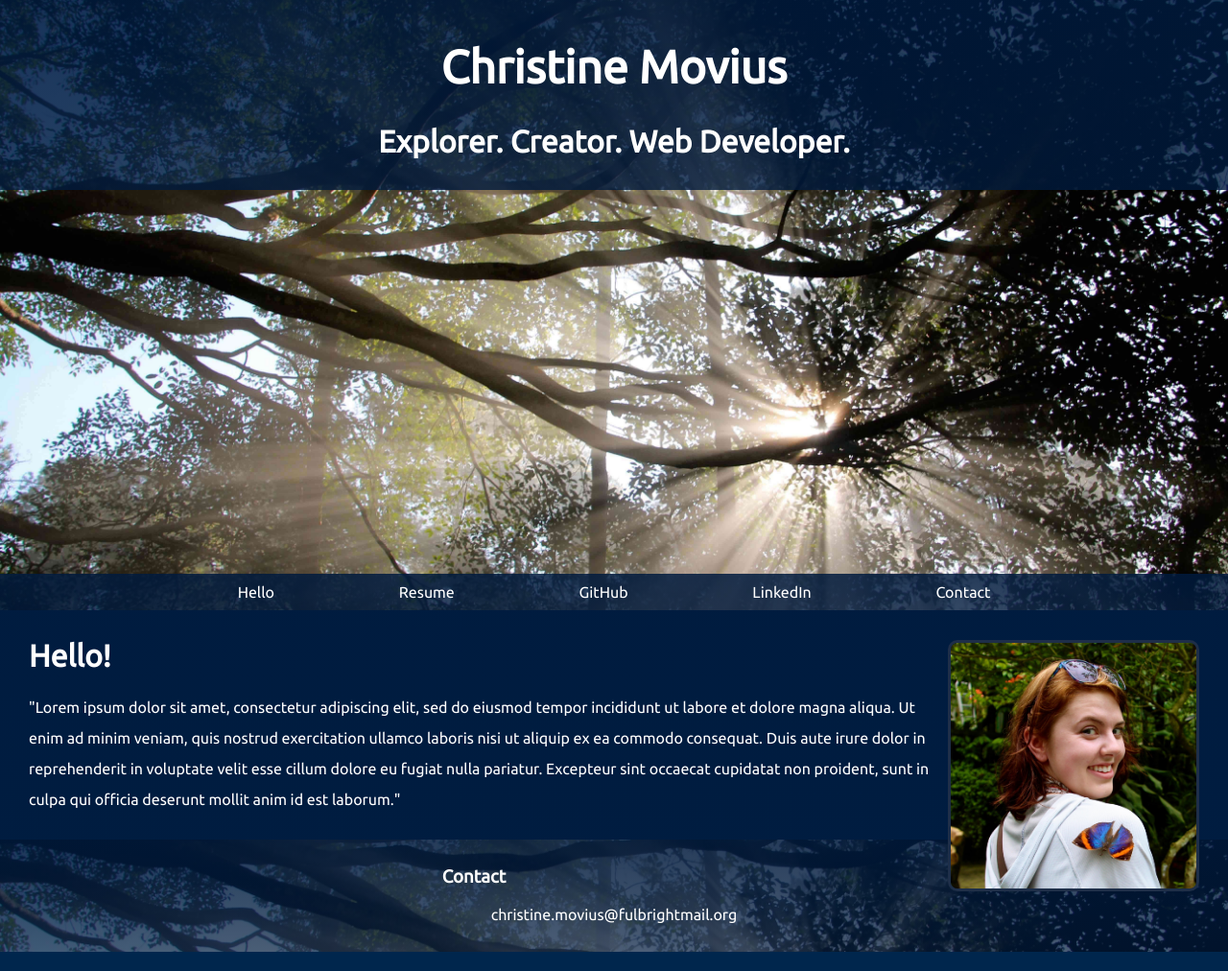
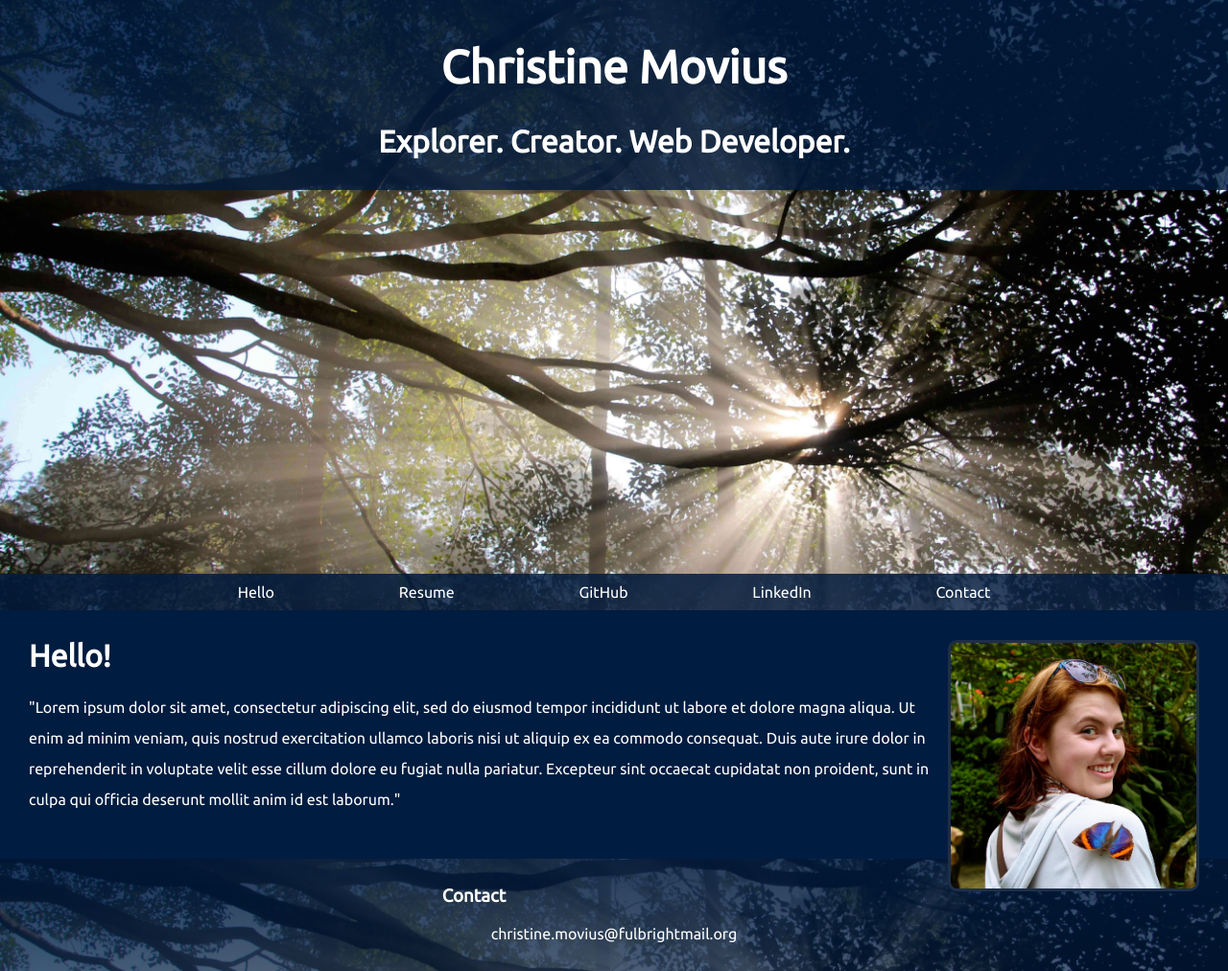
Before and after one commit to beckybeauchamp1/cmmovius.github.io, a plain HTML site: page index.html in a window 1280 px wide. Shown: the whole page at 96% size. Drawn offline with Linux system fonts and the light colour scheme.

Commit message:
increased bottom padding on bio section.

```diff
--- a/index.css
+++ b/index.css
@@ -60,7 +60,7 @@ a:active {
 #bio {
   background-color: #00264d;
   text-align: left;
-  padding: 10px 30px;
+  padding: 10px 30px 30px 30px;
   line-height: 200%;
 }
 
```
